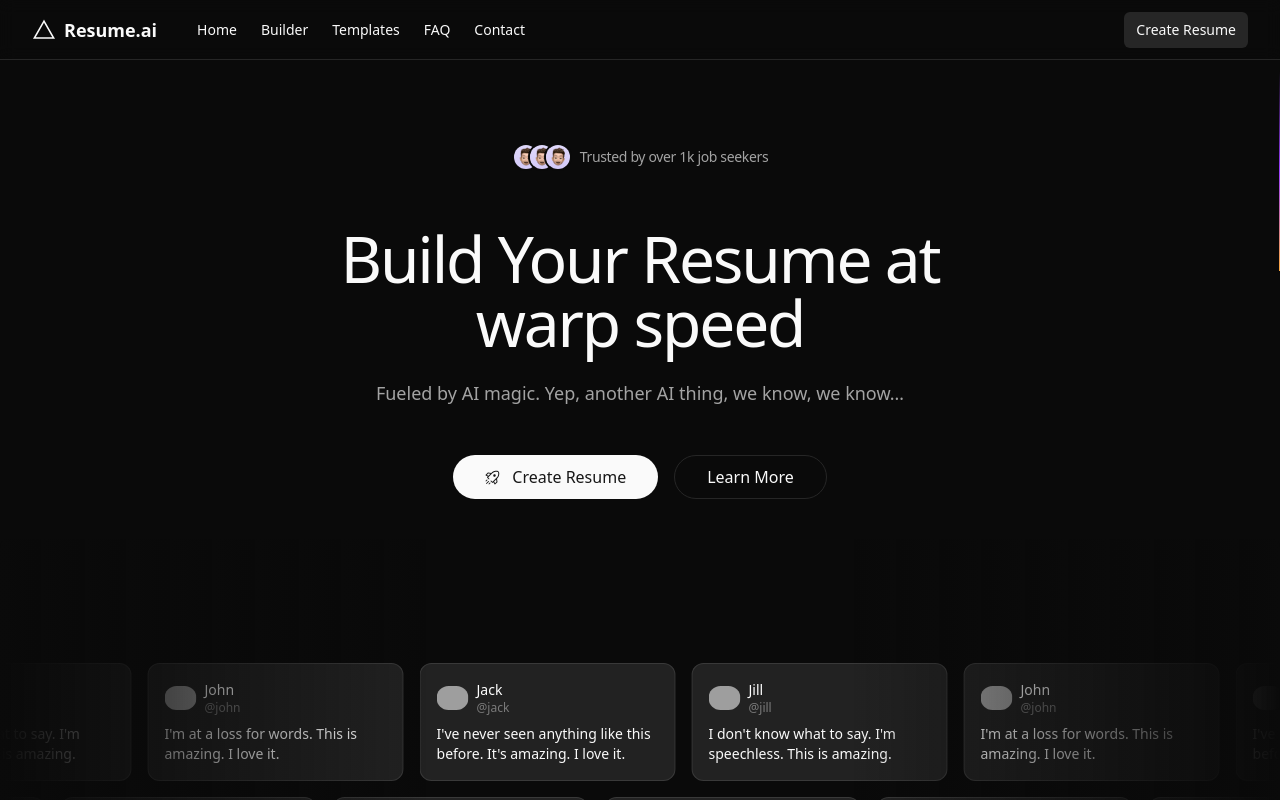
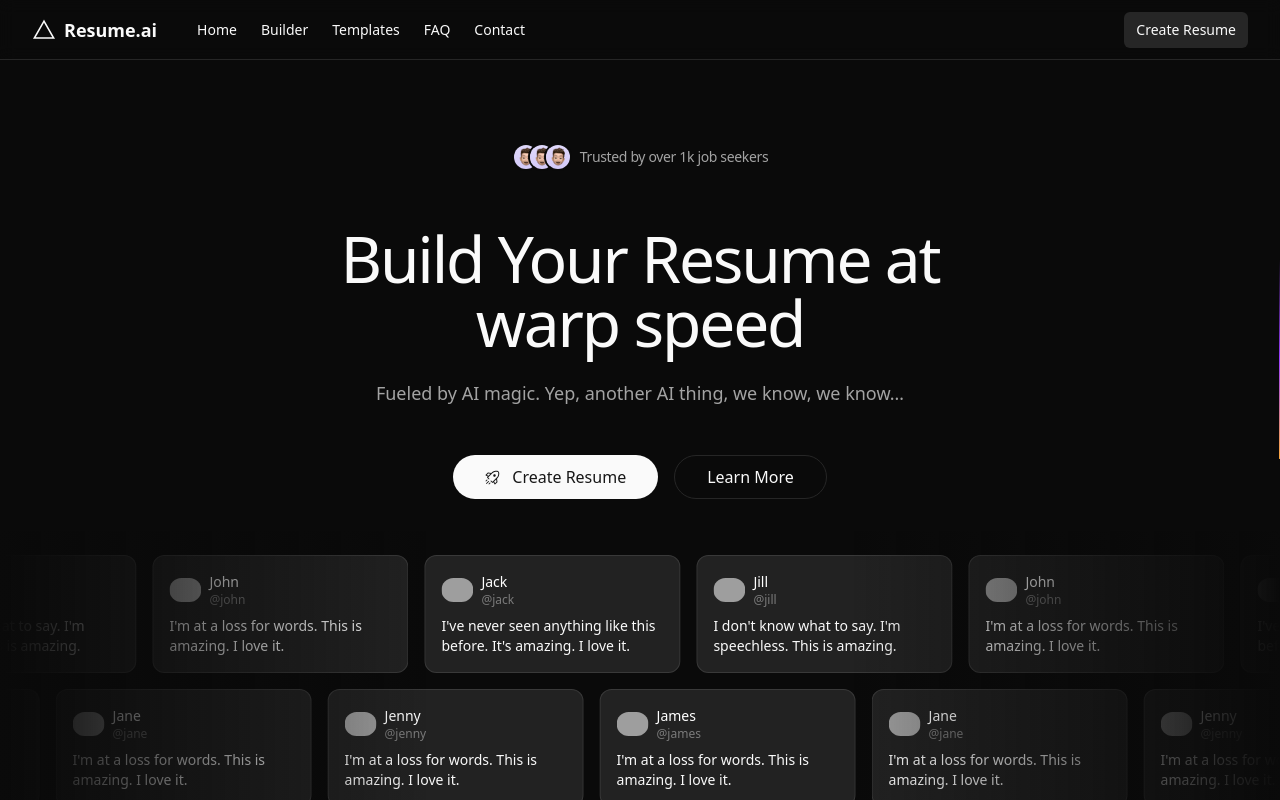
Before and after one commit to dan-begaliev/resume-builder-web-app, a React (Vite) app: page / in a window 1280 px wide. Shown: the top 800 px of the page. Built offline with nearby package versions, Linux system fonts and the light colour scheme; grey boxes are pictures that could not be loaded.

Commit message:
hero beam fix

```diff
--- a/src/components/Reviews.tsx
+++ b/src/components/Reviews.tsx
@@ -80,7 +80,7 @@ const ReviewCard = ({
 
 export function Review() {
   return (
-    <div className="relative flex h-[500px] w-full flex-col items-center justify-center overflow-hidden rounded-lg bbg-background md:shadow-xl">
+    <div className="relative flex h-[300px] w-full flex-col items-center justify-center overflow-hidden rounded-lg bbg-background md:shadow-xl">
       <Marquee pauseOnHover className="[--duration:20s]">
         {firstRow.map((review) => (
           <ReviewCard key={review.username} {...review} />
--- a/src/pages/Home/index.tsx
+++ b/src/pages/Home/index.tsx
@@ -1,13 +1,9 @@
-import { BorderBeam } from "@/components/magicui/border-beam";
 import { Hero } from "./sections/Hero";
-import { Review } from "./sections/Reviews";
 
 function Home() {
   return (
-    <div>
+    <div className="">
       <Hero />
-
-      <Review />
     </div>
   );
 }
--- a/src/pages/Home/sections/Hero.tsx
+++ b/src/pages/Home/sections/Hero.tsx
@@ -6,6 +6,7 @@ import { RocketIcon } from "@radix-ui/react-icons";
 import { BorderBeam } from "@/components/magicui/border-beam";
 
 import avatar_img from "@/assets/avatars/avatar-1.avif";
+import { Review } from "@/components/Reviews";
 
 // type HeroProps = {
 //   heading: {
@@ -37,8 +38,8 @@ const avatarList: AvatarProps[] = [
 
 export function Hero() {
   return (
-    <div className="relative overflow-hidden flex flex-col gap-y-8 py-10">
-      <BorderBeam />
+    <div className="relative overflow-hidden gap-y-8 py-10 pb-0 min-h-[calc(100dvh-var(--header-height))] flex flex-col">
+      <BorderBeam className="z-30" />
       <div className="relative z-10 flex flex-col pt-[35px]">
         <div className="flex items-center gap-2 px-4 py-2 justify-center">
           <div className={cn("flex -space-x-3 rtl:space-x-reverse")}>
@@ -90,6 +91,9 @@ export function Hero() {
           </Link>
         </Button>
       </div>
+      <div>
+        <Review />
+      </div>
     </div>
   );
 }
--- a/src/pages/Home/sections/Reviews.tsx
+++ /dev/null
@@ -1,98 +0,0 @@
-import { cn } from "@/lib/utils";
-import Marquee from "@/components/magicui/marquee";
-
-const reviews = [
-  {
-    name: "Jack",
-    username: "@jack",
-    body: "I've never seen anything like this before. It's amazing. I love it.",
-    img: "https://avatar.vercel.sh/jack",
-  },
-  {
-    name: "Jill",
-    username: "@jill",
-    body: "I don't know what to say. I'm speechless. This is amazing.",
-    img: "https://avatar.vercel.sh/jill",
-  },
-  {
-    name: "John",
-    username: "@john",
-    body: "I'm at a loss for words. This is amazing. I love it.",
-    img: "https://avatar.vercel.sh/john",
-  },
-  {
-    name: "Jane",
-    username: "@jane",
-    body: "I'm at a loss for words. This is amazing. I love it.",
-    img: "https://avatar.vercel.sh/jane",
-  },
-  {
-    name: "Jenny",
-    username: "@jenny",
-    body: "I'm at a loss for words. This is amazing. I love it.",
-    img: "https://avatar.vercel.sh/jenny",
-  },
-  {
-    name: "James",
-    username: "@james",
-    body: "I'm at a loss for words. This is amazing. I love it.",
-    img: "https://avatar.vercel.sh/james",
-  },
-];
-
-const firstRow = reviews.slice(0, reviews.length / 2);
-const secondRow = reviews.slice(reviews.length / 2);
-
-const ReviewCard = ({
-  img,
-  name,
-  username,
-  body,
-}: {
-  img: string;
-  name: string;
-  username: string;
-  body: string;
-}) => {
-  return (
-    <figure
-      className={cn(
-        "relative w-64 cursor-pointer overflow-hidden rounded-xl border p-4",
-        // light styles
-        "border-gray-950/[.1] bg-gray-950/[.01] hover:bg-gray-950/[.05]",
-        // dark styles
-        "dark:border-gray-50/[.1] dark:bg-gray-50/[.10] dark:hover:bg-gray-50/[.15]"
-      )}
-    >
-      <div className="flex flex-row items-center gap-2">
-        <img className="rounded-full" width="32" height="32" alt="" src={img} />
-        <div className="flex flex-col">
-          <figcaption className="text-sm font-medium dark:text-white">
-            {name}
-          </figcaption>
-          <p className="text-xs font-medium dark:text-white/40">{username}</p>
-        </div>
-      </div>
-      <blockquote className="mt-2 text-sm">{body}</blockquote>
-    </figure>
-  );
-};
-
-export function Review() {
-  return (
-    <div className="relative flex h-[500px] w-full flex-col items-center justify-center overflow-hidden rounded-lg bg-background md:shadow-xl">
-      <Marquee pauseOnHover className="[--duration:20s]">
-        {firstRow.map((review) => (
-          <ReviewCard key={review.username} {...review} />
-        ))}
-      </Marquee>
-      <Marquee reverse pauseOnHover className="[--duration:20s]">
-        {secondRow.map((review) => (
-          <ReviewCard key={review.username} {...review} />
-        ))}
-      </Marquee>
-      <div className="pointer-events-none absolute inset-y-0 left-0 w-1/3 bg-gradient-to-r from-white dark:from-background"></div>
-      <div className="pointer-events-none absolute inset-y-0 right-0 w-1/3 bg-gradient-to-l from-white dark:from-background"></div>
-    </div>
-  );
-}
```
